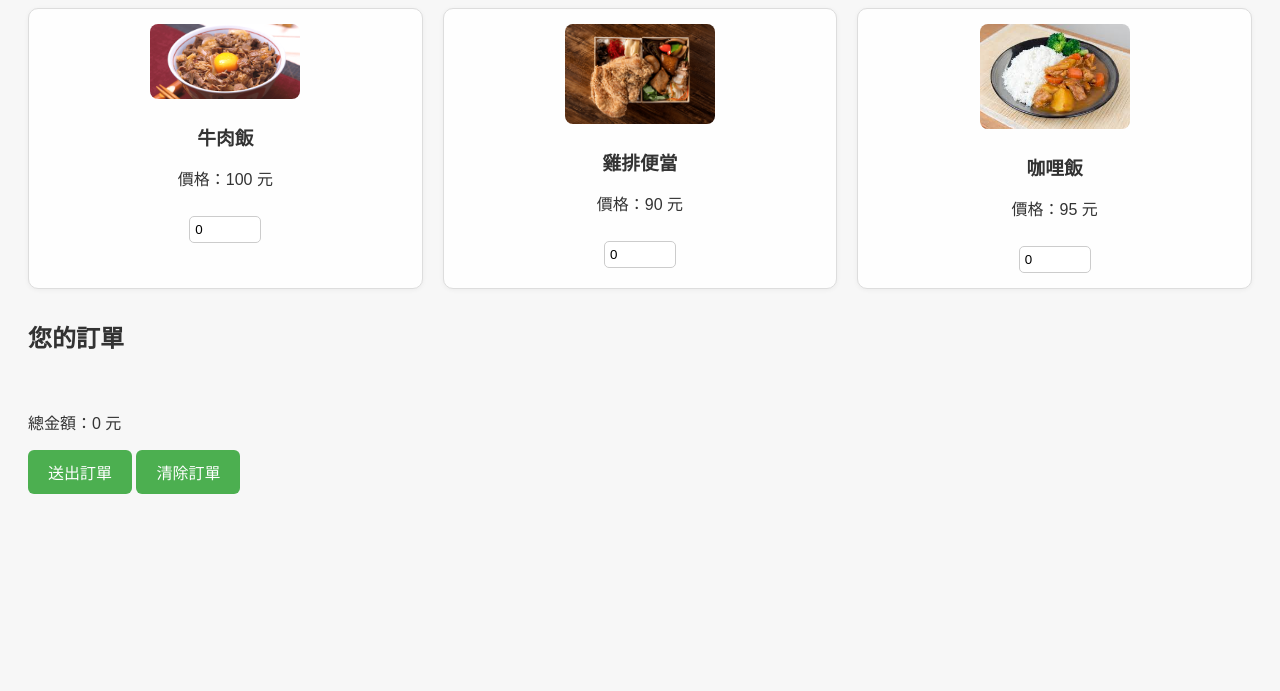
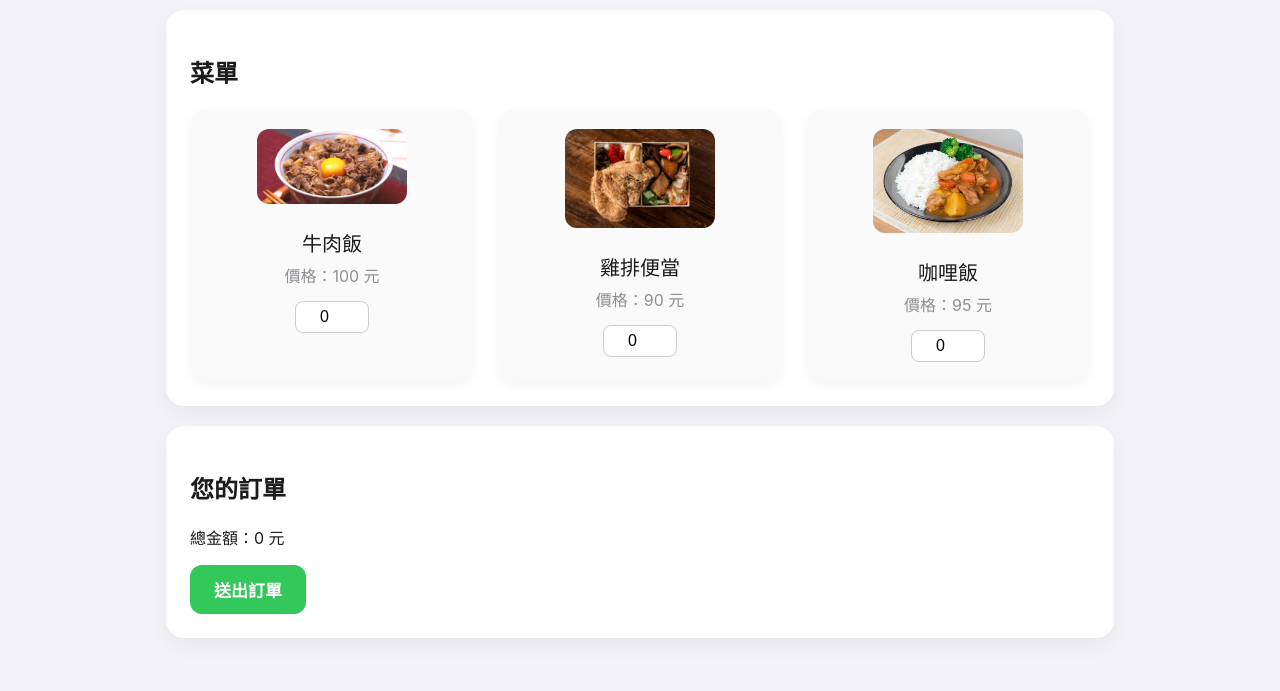
Before and after one commit to RainYu0510/onlineodersystem, a plain HTML site: page ordersystem/index.html in a window 1280 px wide. Shown: the part 109-800 px from the top of the page. Drawn offline with Linux system fonts and the light colour scheme.

Commit message:
update html style

```diff
--- a/ordersystem/index.html
+++ b/ordersystem/index.html
@@ -1,93 +1,118 @@
 <!DOCTYPE html>
-<html>
+<html lang="zh-Hant">
 <head>
-  <title>線上訂餐系統</title>
-  <link rel="stylesheet" href="style.css">
+  <meta charset="UTF-8">
+  <title>🍱 線上點餐系統</title>
   <style>
     body {
-      font-family: "Arial", sans-serif;
-      background-color: #f7f7f7;
-      padding: 20px;
-      color: #333;
+      font-family: -apple-system, BlinkMacSystemFont, "Segoe UI", Roboto, "Helvetica Neue", sans-serif;
+      background-color: #f2f2f7;
+      color: #1c1c1e;
+      padding: 30px;
+      margin: 0;
     }
 
     h1 {
       text-align: center;
-      color: #444;
+      font-weight: 600;
+      font-size: 28px;
+      color: #000;
+      margin-bottom: 30px;
     }
 
     #menu-container, #order-container {
-      background-color: #fff;
-      padding: 20px;
-      border-radius: 12px;
-      box-shadow: 0 2px 8px rgba(0,0,0,0.1);
-      margin-bottom: 30px;
+      background-color: #ffffff;
+      border-radius: 18px;
+      box-shadow: 0 8px 20px rgba(0,0,0,0.05);
+      padding: 24px;
+      margin: 20px auto;
+      max-width: 900px;
     }
 
     #menu {
       display: grid;
-      grid-template-columns: repeat(auto-fit, minmax(200px, 1fr));
-      gap: 20px;
+      grid-template-columns: repeat(auto-fit, minmax(240px, 1fr));
+      gap: 24px;
     }
 
     .menu-item {
-      background-color: #fefefe;
-      border: 1px solid #ddd;
-      border-radius: 10px;
-      padding: 15px;
+      background-color: #fafafa;
+      border-radius: 16px;
+      padding: 20px;
       text-align: center;
-      box-shadow: 0 1px 5px rgba(0,0,0,0.05);
+      box-shadow: 0 4px 12px rgba(0,0,0,0.04);
+      transition: transform 0.2s ease;
+    }
+
+    .menu-item:hover {
+      transform: scale(1.015);
     }
 
     .menu-item img {
       width: 100%;
-      max-height: 120px;
+      height: 140px;
       object-fit: cover;
-      border-radius: 8px;
-      margin-bottom: 10px;
+      border-radius: 12px;
+      margin-bottom: 12px;
     }
 
     .menu-item h3 {
-      margin: 10px 0 5px 0;
+      margin: 8px 0 4px;
+      font-size: 20px;
+      font-weight: 500;
+    }
+
+    .menu-item p {
+      color: #8e8e93;
+      margin: 6px 0;
     }
 
     .menu-item input {
       width: 60px;
-      padding: 5px;
+      padding: 6px;
       border: 1px solid #ccc;
-      border-radius: 5px;
-      margin-top: 10px;
+      border-radius: 8px;
+      font-size: 16px;
+      text-align: center;
+      margin-top: 8px;
     }
 
     #order {
-      padding: 10px;
       line-height: 1.6;
+      margin-bottom: 10px;
     }
 
     button {
-      padding: 10px 20px;
-      font-size: 16px;
-      background-color: #4caf50;
+      background-color: #34c759;
       color: white;
+      padding: 12px 24px;
       border: none;
-      border-radius: 6px;
+      border-radius: 12px;
+      font-size: 17px;
+      font-weight: 600;
       cursor: pointer;
+      transition: background-color 0.2s ease;
     }
 
     button:hover {
-      background-color: #45a049;
+      background-color: #28a745;
     }
   </style>
 </head>
 <body>
-  <h1>菜單</h1>
-  <div id="menu"></div>
+  <h1>🍱 線上點餐系統</h1>
 
-  <h2>您的訂單</h2>
-  <div id="order"></div>
-  <p>總金額：<span id="total">0</span> 元</p>
-  <button onclick="submitOrder()">送出訂單</button>
-  <button onclick="clearOrder()">清除訂單</button>
+  <div id="menu-container">
+    <h2>菜單</h2>
+    <div id="menu"></div>
+  </div>
+
+  <div id="order-container">
+    <h2>您的訂單</h2>
+    <div id="order"></div>
+    <p>總金額：<span id="total">0</span> 元</p>
+    <button onclick="submitOrder()">送出訂單</button>
+  </div>
   <script src="script.js"></script>
 </body>
 </html>
--- a/ordersystem/style.css
+++ b/ordersystem/style.css
@@ -1,10 +1,104 @@
-body {
+/* body {
   font-family: sans-serif;
   padding: 20px;
 }
 .menu-item {
   border-radius: 8px;
   margin-bottom: 10px;
+}  */
+body {
+  font-family: -apple-system, BlinkMacSystemFont, "Segoe UI", Roboto, "Helvetica Neue", sans-serif;
+  background-color: #f2f2f7;
+  color: #1c1c1e;
+  padding: 30px;
+  margin: 0;
 }
+
+h1 {
+  text-align: center;
+  font-weight: 600;
+  font-size: 28px;
+  color: #000;
+  margin-bottom: 30px;
+}
+
+#menu-container, #order-container {
+  background-color: #ffffff;
+  border-radius: 18px;
+  box-shadow: 0 8px 20px rgba(0,0,0,0.05);
+  padding: 24px;
+  margin: 20px auto;
+  max-width: 900px;
+}
+
+#menu {
+  display: grid;
+  grid-template-columns: repeat(auto-fit, minmax(240px, 1fr));
+  gap: 24px;
+}
+
+.menu-item {
+  background-color: #fafafa;
+  border-radius: 16px;
+  padding: 20px;
+  text-align: center;
+  box-shadow: 0 4px 12px rgba(0,0,0,0.04);
+  transition: transform 0.2s ease;
+}
+
+.menu-item:hover {
+  transform: scale(1.015);
+}
+
+.menu-item img {
+  width: 100%;
+  height: 140px;
+  object-fit: cover;
+  border-radius: 12px;
+  margin-bottom: 12px;
+}
+
+.menu-item h3 {
+  margin: 8px 0 4px;
+  font-size: 20px;
+  font-weight: 500;
+}
+
+.menu-item p {
+  color: #8e8e93;
+  margin: 6px 0;
+}
+
+.menu-item input {
+  width: 60px;
+  padding: 6px;
+  border: 1px solid #ccc;
+  border-radius: 8px;
+  font-size: 16px;
+  text-align: center;
+  margin-top: 8px;
+}
+
+#order {
+  line-height: 1.6;
+  margin-bottom: 10px;
+}
+
+button {
+  background-color: #34c759;
+  color: white;
+  padding: 12px 24px;
+  border: none;
+  border-radius: 12px;
+  font-size: 17px;
+  font-weight: 600;
+  cursor: pointer;
+  transition: background-color 0.2s ease;
+}
+
+button:hover {
+  background-color: #28a745;
+}
+
 /*CSS（Cascading Style Sheets，中文叫「階層式樣式表」）是一種用來控制 網頁外觀與排版 的語言。
 簡單來說，HTML 是用來建立網頁的「骨架」， 而 CSS 則是幫它「化妝」或「美化」。*/
```
Also changed, not shown: 1 other file.
